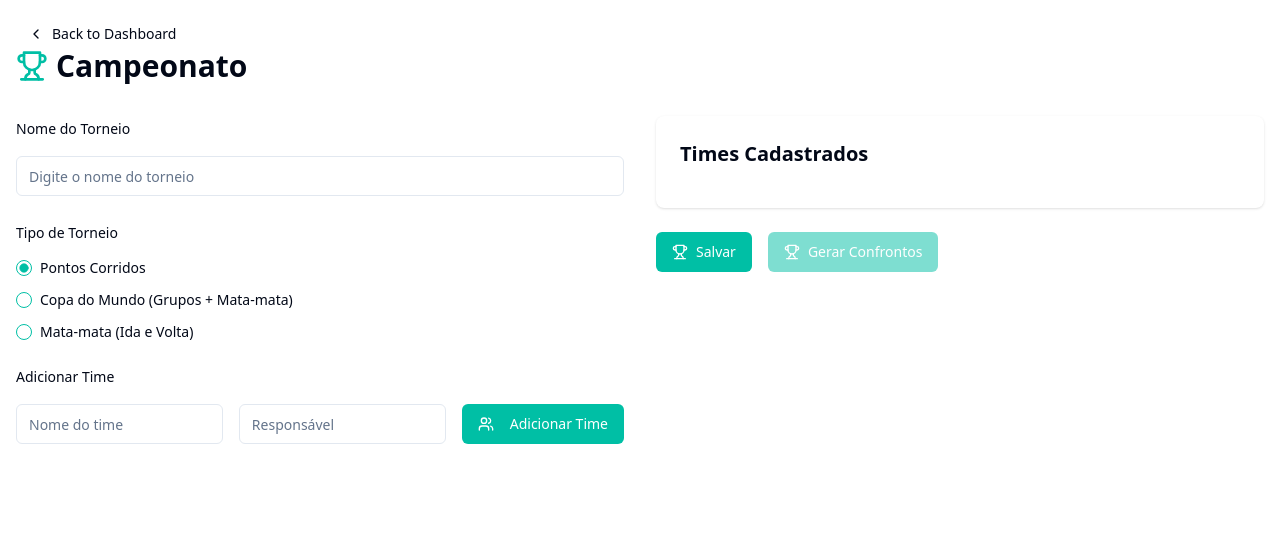
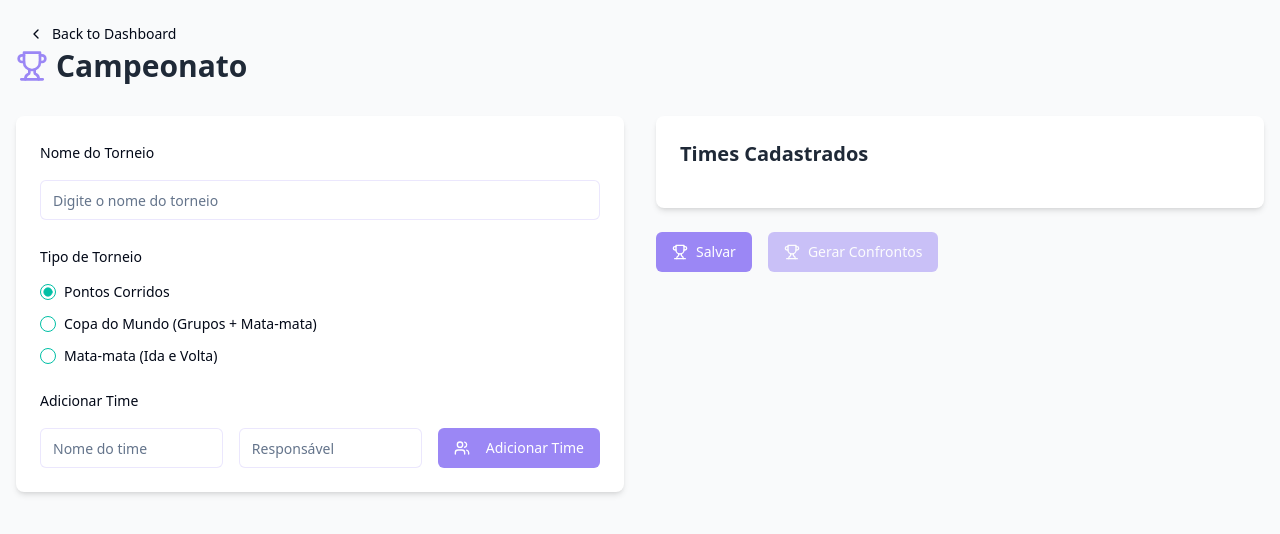
Before and after one commit to c1c3ru/visual-tapestry-app, a React (Vite) app: page /championship in a window 1280 px wide. Shown: the top 534 px of the page. Built offline with nearby package versions, Linux system fonts and the light colour scheme.

Commit message:
Improve UI/UX and Refactor Components
Enhanced the application's layout and design while preserving existing functionalities. Implemented improvements to UI/UX for a better user experience. Refactored large components for better maintainability and readability.
[skip gpt_engineer]

```diff
--- a/src/components/pages/Championship.tsx
+++ b/src/components/pages/Championship.tsx
@@ -1,16 +1,16 @@
 import React, { useState, useEffect } from "react";
 import { motion } from "framer-motion";
-import { Trophy, Users } from "lucide-react";
+import { Trophy } from "lucide-react";
 import { Button } from "@/components/ui/button";
-import { RadioGroup, RadioGroupItem } from "@/components/ui/radio-group";
-import { Input } from "@/components/ui/input";
-import { Label } from "@/components/ui/label";
 import { TournamentBracket } from '../TournamentBracket';
 import { Team, Tournament, Group, Match, KnockoutMatches } from '@/utils/types';
 import { generateKnockoutMatches, generateTournamentMatches } from '@/utils/tournament';
 import { BackToDashboard } from '../BackToDashboard';
 import { useToast } from "@/hooks/use-toast";
 import { useTournamentStore } from '@/stores/useTournamentStore';
+import { TournamentHeader } from '../tournament/TournamentHeader';
+import { TournamentForm } from '../tournament/TournamentForm';
+import { TeamList } from '../tournament/TeamList';
 
 const Championship = () => {
   const { toast } = useToast();
@@ -24,7 +24,6 @@ const Championship = () => {
   const [generatedKnockoutMatches, setGeneratedKnockoutMatches] = useState<KnockoutMatches | undefined>();
 
   const addTeam = () => {
-    const newTeam: Team = { id: Date.now().toString(), name: teamName, responsible };
     if (!teamName || !responsible) {
       toast({
         title: "Erro ao adicionar time",
@@ -33,6 +32,7 @@ const Championship = () => {
       });
       return;
     }
+    const newTeam: Team = { id: Date.now().toString(), name: teamName, responsible };
     setTeams([...teams, newTeam]);
     setTeamName("");
     setResponsible("");
@@ -72,7 +72,6 @@ const Championship = () => {
 
   const generateMatches = () => {
     const generatedMatches = generateTournamentMatches(teams, tournamentType);
-    // Wrap matches in a group structure
     const groupedMatches: Group[] = [{
       name: 'Todos os Jogos',
       matches: generatedMatches
@@ -100,116 +99,44 @@ const Championship = () => {
   }, [tournamentType]);
 
   return (
-    <div className="container mx-auto p-4 space-y-8">
+    <div className="container mx-auto p-4 space-y-8 bg-gray-50 min-h-screen">
       <BackToDashboard />
-
-      <div className="flex items-center gap-2 mb-6">
-        <Trophy className="h-8 w-8 text-primary" />
-        <h1 className="text-3xl font-bold">Campeonato</h1>
-      </div>
+      <TournamentHeader />
 
       <div className="grid md:grid-cols-2 gap-8">
-        <motion.div
-          className="space-y-6"
-          initial={{ opacity: 0, y: 20 }}
-          animate={{ opacity: 1, y: 0 }}
-        >
-          <div className="space-y-4">
-            <Label htmlFor="tournamentName">Nome do Torneio</Label>
-            <Input
-              id="tournamentName"
-              value={tournamentName}
-              onChange={(e) => setTournamentName(e.target.value)}
-              placeholder="Digite o nome do torneio"
-            />
-          </div>
+        <TournamentForm
+          tournamentName={tournamentName}
+          tournamentType={tournamentType}
+          teamName={teamName}
+          responsible={responsible}
+          onTournamentNameChange={setTournamentName}
+          onTournamentTypeChange={setTournamentType}
+          onTeamNameChange={setTeamName}
+          onResponsibleChange={setResponsible}
+          onAddTeam={addTeam}
+        />
 
-          <div className="space-y-4">
-            <Label>Tipo de Torneio</Label>
-            <RadioGroup
-              value={tournamentType}
-              onValueChange={(value: 'league' | 'worldCup' | 'homeAway') => setTournamentType(value)}
-              className="flex flex-col space-y-2"
-            >
-              <div className="flex items-center space-x-2">
-                <RadioGroupItem value="league" id="league" />
-                <Label htmlFor="league">Pontos Corridos</Label>
-              </div>
-              <div className="flex items-center space-x-2">
-                <RadioGroupItem value="worldCup" id="worldCup" />
-                <Label htmlFor="worldCup">Copa do Mundo (Grupos + Mata-mata)</Label>
-              </div>
-              <div className="flex items-center space-x-2">
-                <RadioGroupItem value="homeAway" id="homeAway" />
-                <Label htmlFor="homeAway">Mata-mata (Ida e Volta)</Label>
-              </div>
-            </RadioGroup>
-          </div>
-
-          <div className="space-y-4">
-            <Label>Adicionar Time</Label>
-            <div className="flex flex-col md:flex-row gap-4">
-              <Input
-                value={teamName}
-                onChange={(e) => setTeamName(e.target.value)}
-                placeholder="Nome do time"
-              />
-              <Input
-                value={responsible}
-                onChange={(e) => setResponsible(e.target.value)}
-                placeholder="Responsável"
-              />
-              <Button onClick={addTeam} className="whitespace-nowrap">
-                <Users className="mr-2 h-4 w-4" />
-                Adicionar Time
-              </Button>
-            </div>
-          </div>
-        </motion.div>
-
-        <motion.div
-          className="space-y-6"
-          initial={{ opacity: 0, y: 20 }}
-          animate={{ opacity: 1, y: 0 }}
-          transition={{ delay: 0.2 }}
-        >
-          <div className="bg-white rounded-lg shadow p-6">
-            <h2 className="text-xl font-semibold mb-4">Times Cadastrados</h2>
-            <div className="space-y-4">
-              {teams.map((team) => (
-                <motion.div
-                  key={team.id}
-                  className="flex items-center justify-between p-3 bg-gray-50 rounded-lg"
-                  initial={{ opacity: 0, x: -20 }}
-                  animate={{ opacity: 1, x: 0 }}
-                >
-                  <div>
-                    <p className="font-medium">{team.name}</p>
-                    <p className="text-sm text-gray-600">{team.responsible}</p>
-                  </div>
-                  <Button
-                    variant="destructive"
-                    size="icon"
-                    onClick={() => removeTeam(team.id)}
-                  >
-                    <Trophy className="h-4 w-4" />
-                  </Button>
-                </motion.div>
-              ))}
-            </div>
-          </div>
+        <div className="space-y-6">
+          <TeamList teams={teams} onRemoveTeam={removeTeam} />
 
           <div className="flex gap-4 flex-wrap">
-            <Button onClick={saveTournament} className="gap-2">
+            <Button
+              onClick={saveTournament}
+              className="gap-2 bg-tournament-bg hover:bg-tournament-bg/90"
+            >
               <Trophy className="h-4 w-4" />
               Salvar
             </Button>
-            <Button onClick={generateMatches} className="gap-2" disabled={teams.length < 2}>
+            <Button
+              onClick={generateMatches}
+              className="gap-2 bg-tournament-bg hover:bg-tournament-bg/90"
+              disabled={teams.length < 2}
+            >
               <Trophy className="h-4 w-4" />
               Gerar Confrontos
             </Button>
           </div>
-        </motion.div>
+        </div>
       </div>
 
       {(matches.length > 0 || generatedKnockoutMatches) && (
@@ -218,7 +145,7 @@ const Championship = () => {
           initial={{ opacity: 0, y: 20 }}
           animate={{ opacity: 1, y: 0 }}
         >
-          <h2 className="text-2xl font-bold mb-4">Confrontos do Campeonato</h2>
+          <h2 className="text-2xl font-bold mb-4 text-gray-800">Confrontos do Campeonato</h2>
           <TournamentBracket
             groups={matches}
             knockoutMatches={generatedKnockoutMatches}
--- /dev/null
+++ b/src/components/tournament/TeamList.tsx
@@ -0,0 +1,46 @@
+import React from 'react';
+import { motion } from 'framer-motion';
+import { Button } from "@/components/ui/button";
+import { Trophy } from 'lucide-react';
+import { Team } from '@/utils/types';
+
+interface TeamListProps {
+  teams: Team[];
+  onRemoveTeam: (id: string) => void;
+}
+
+export const TeamList: React.FC<TeamListProps> = ({ teams, onRemoveTeam }) => {
+  return (
+    <motion.div
+      className="bg-white rounded-lg shadow-md p-6"
+      initial={{ opacity: 0, y: 20 }}
+      animate={{ opacity: 1, y: 0 }}
+      transition={{ duration: 0.3, delay: 0.2 }}
+    >
+      <h2 className="text-xl font-semibold mb-4 text-gray-800">Times Cadastrados</h2>
+      <div className="space-y-4">
+        {teams.map((team) => (
+          <motion.div
+            key={team.id}
+            className="flex items-center justify-between p-3 bg-tournament-accent rounded-lg"
+            initial={{ opacity: 0, x: -20 }}
+            animate={{ opacity: 1, x: 0 }}
+          >
+            <div>
+              <p className="font-medium text-gray-800">{team.name}</p>
+              <p className="text-sm text-gray-600">{team.responsible}</p>
+            </div>
+            <Button
+              variant="destructive"
+              size="icon"
+              onClick={() => onRemoveTeam(team.id)}
+              className="hover:bg-red-600"
+            >
+              <Trophy className="h-4 w-4" />
+            </Button>
+          </motion.div>
+        ))}
+      </div>
+    </motion.div>
+  );
+};
--- a/src/components/tournament/TournamentForm.tsx
+++ b/src/components/tournament/TournamentForm.tsx
@@ -1,95 +1,95 @@
 import React from 'react';
 import { Input } from "@/components/ui/input";
 import { Label } from "@/components/ui/label";
-import { Team } from '../../utils/types';
+import { RadioGroup, RadioGroupItem } from "@/components/ui/radio-group";
+import { Button } from "@/components/ui/button";
+import { Users } from 'lucide-react';
+import { motion } from 'framer-motion';
 
 interface TournamentFormProps {
   tournamentName: string;
+  tournamentType: 'league' | 'worldCup' | 'homeAway';
   teamName: string;
   responsible: string;
-  teams: Team[];
   onTournamentNameChange: (value: string) => void;
+  onTournamentTypeChange: (value: 'league' | 'worldCup' | 'homeAway') => void;
   onTeamNameChange: (value: string) => void;
   onResponsibleChange: (value: string) => void;
-  onAddTeam: (team: Team) => void;
+  onAddTeam: () => void;
 }
 
 export const TournamentForm: React.FC<TournamentFormProps> = ({
   tournamentName,
+  tournamentType,
   teamName,
   responsible,
-  teams,
   onTournamentNameChange,
+  onTournamentTypeChange,
   onTeamNameChange,
   onResponsibleChange,
   onAddTeam,
 }) => {
-  const handleAddTeam = () => {
-    const newTeam: Team = {
-      id: (teams.length + 1).toString(),
-      name: teamName,
-      responsible: responsible,
-    };
-    onAddTeam(newTeam);
-    onTeamNameChange('');
-    onResponsibleChange('');
-  };
-
   return (
-    <div className="space-y-4">
-      <div>
-        <Label htmlFor="tournamentName">Nome do Campeonato</Label>
+    <motion.div
+      className="space-y-6 bg-white p-6 rounded-lg shadow-md"
+      initial={{ opacity: 0, y: 20 }}
+      animate={{ opacity: 1, y: 0 }}
+      transition={{ duration: 0.3 }}
+    >
+      <div className="space-y-4">
+        <Label htmlFor="tournamentName">Nome do Torneio</Label>
         <Input
           id="tournamentName"
           value={tournamentName}
           onChange={(e) => onTournamentNameChange(e.target.value)}
-          placeholder="Digite o nome do campeonato"
+          placeholder="Digite o nome do torneio"
+          className="border-tournament-bg/20 focus:border-tournament-bg"
         />
       </div>
 
-      <div className="grid grid-cols-2 gap-4">
-        <div>
-          <Label htmlFor="teamName">Nome do Time</Label>
+      <div className="space-y-4">
+        <Label>Tipo de Torneio</Label>
+        <RadioGroup
+          value={tournamentType}
+          onValueChange={onTournamentTypeChange}
+          className="flex flex-col space-y-2"
+        >
+          <div className="flex items-center space-x-2">
+            <RadioGroupItem value="league" id="league" />
+            <Label htmlFor="league">Pontos Corridos</Label>
+          </div>
+          <div className="flex items-center space-x-2">
+            <RadioGroupItem value="worldCup" id="worldCup" />
+            <Label htmlFor="worldCup">Copa do Mundo (Grupos + Mata-mata)</Label>
+          </div>
+          <div className="flex items-center space-x-2">
+            <RadioGroupItem value="homeAway" id="homeAway" />
+            <Label htmlFor="homeAway">Mata-mata (Ida e Volta)</Label>
+          </div>
+        </RadioGroup>
+      </div>
+
+      <div className="space-y-4">
+        <Label>Adicionar Time</Label>
+        <div className="flex flex-col md:flex-row gap-4">
           <Input
-            id="teamName"
             value={teamName}
             onChange={(e) => onTeamNameChange(e.target.value)}
-            placeholder="Digite o nome do time"
+            placeholder="Nome do time"
+            className="border-tournament-bg/20 focus:border-tournament-bg"
           />
-        </div>
-        <div>
-          <Label htmlFor="responsible">Responsável</Label>
           <Input
-            id="responsible"
             value={responsible}
             onChange={(e) => onResponsibleChange(e.target.value)}
-            placeholder="Digite o nome do responsável"
+            placeholder="Responsável"
+            className="border-tournament-bg/20 focus:border-tournament-bg"
           />
-        </div>
-        <div className="col-span-2">
-          <button
-            type="button"
-            className="bg-blue-500 hover:bg-blue-700 text-white font-bold py-2 px-4 rounded"
-            onClick={handleAddTeam}
-          >
+          <Button onClick={onAddTeam} className="bg-tournament-bg hover:bg-tournament-bg/90 text-white">
+            <Users className="mr-2 h-4 w-4" />
             Adicionar Time
-          </button>
+          </Button>
         </div>
       </div>
-
-      {teams.length > 0 && (
-        <div className="mt-4">
-          <h3 className="text-lg font-semibold mb-2">Times Cadastrados</h3>
-          <ul className="space-y-2">
-            {teams.map((team, index) => (
-              <li key={team.id} className="flex justify-between items-center p-2 bg-gray-50 rounded">
-                <span className="font-medium">{team.name}</span>
-                <span className="text-gray-600">{team.responsible}</span>
-              </li>
-            ))}
-          </ul>
-        </div>
-      )}
-    </div>
+    </motion.div>
   );
 };
--- /dev/null
+++ b/src/components/tournament/TournamentHeader.tsx
@@ -0,0 +1,17 @@
+import React from 'react';
+import { Trophy } from 'lucide-react';
+import { motion } from 'framer-motion';
+
+export const TournamentHeader = () => {
+  return (
+    <motion.div
+      className="flex items-center gap-2 mb-6"
+      initial={{ opacity: 0, y: -20 }}
+      animate={{ opacity: 1, y: 0 }}
+      transition={{ duration: 0.3 }}
+    >
+      <Trophy className="h-8 w-8 text-tournament-bg" />
+      <h1 className="text-3xl font-bold text-gray-800">Campeonato</h1>
+    </motion.div>
+  );
+};
```
